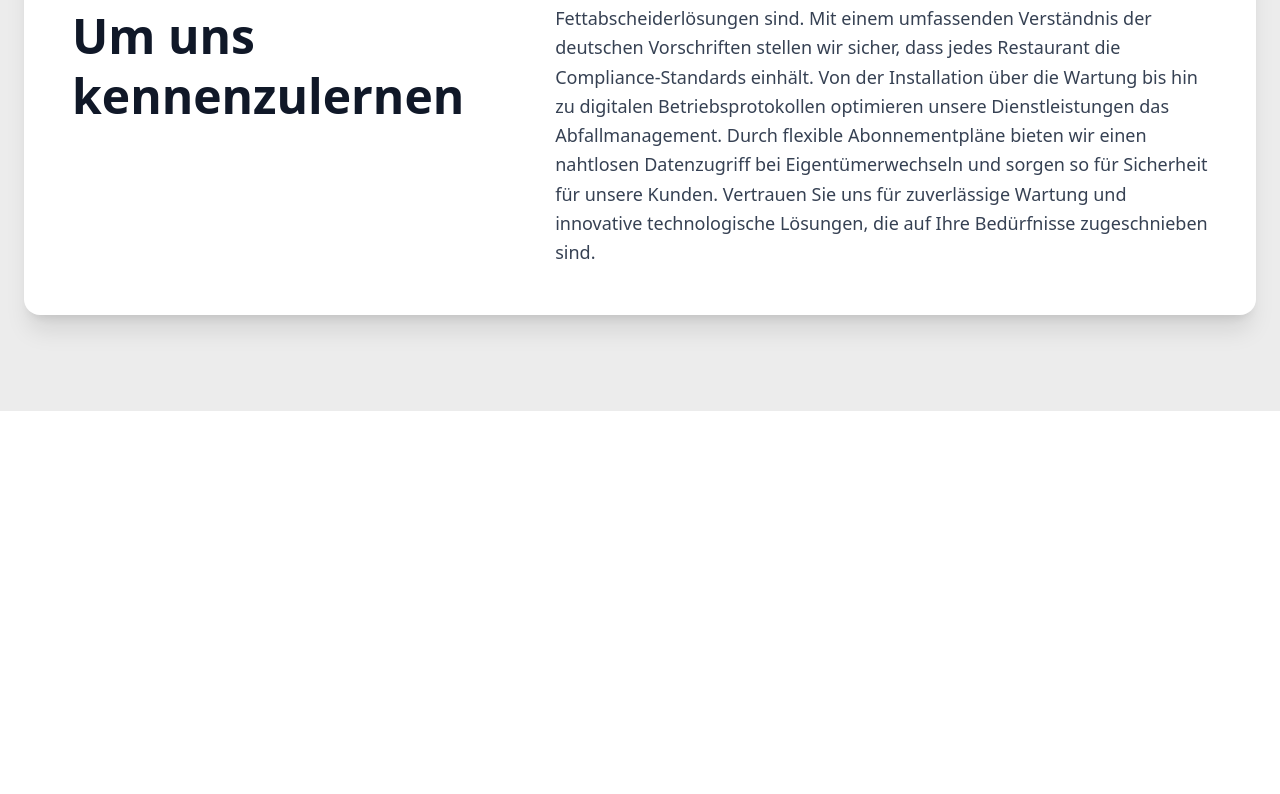
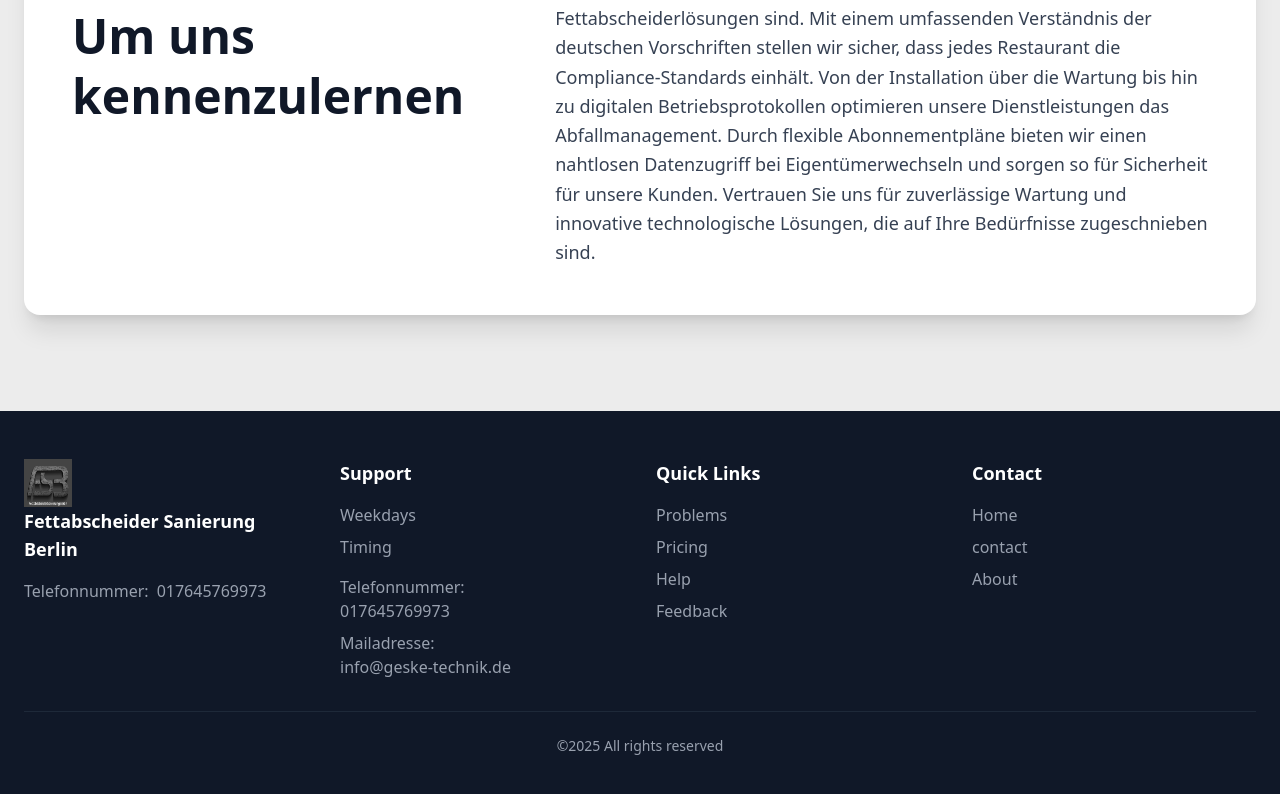
Before and after one commit to binaya-adhikaree/project-frontend, a React (Vite) app: page / in a window 1280 px wide. Shown: the part 1144-1938 px from the top of the page. Before the commit the page ends 1555 px from the top, so only its background shows below. Built offline with nearby package versions, Linux system fonts and the light colour scheme; no server answers.

Commit message:
footer added

```diff
--- a/src/App.tsx
+++ b/src/App.tsx
@@ -16,6 +16,7 @@ import Pricing from "./pages/Pricing";
 import Problems from "./pages/Problems";
 import SubscriptionSuccess from "./pages/SubscriptionSuccess";
 import SubscriptionManagement from "./components/SubscriptionManagement";
+import Footer from "./components/Footer";
 
 function App() {
   return (
@@ -73,6 +74,7 @@ function MainLayout() {
 
   const publicRoutesWithNavbar = ["/", "/home", "/about", "/contact", "/problems", "/login"];
   const shouldShowPublicNavbar = publicRoutesWithNavbar.includes(location.pathname) && !user;
+const shouldShowFooter = publicRoutesWithNavbar.includes(location.pathname) && !user;
 
   const shouldShowAuthNavbar = user !== null;
 
@@ -195,6 +197,8 @@ function MainLayout() {
           }
         />
       </Routes>
+
+         {shouldShowFooter && <Footer />}
     </>
   );
 }
--- /dev/null
+++ b/src/components/Footer.tsx
@@ -0,0 +1,112 @@
+import logo from "../images/logo.png"
+
+export default function Footer() {
+  return (
+    <footer className="bg-gray-900 text-white py-12 px-6">
+      <div className="max-w-7xl mx-auto">
+        <div className="grid grid-cols-1 md:grid-cols-2 lg:grid-cols-4 gap-8 mb-8">
+
+
+          <div>
+            <h3 className="text-lg font-semibold mb-4">
+              <img src={logo} className="h-12 w-12"/>
+              Fettabscheider Sanierung Berlin</h3>
+            <div className="text-gray-400 space-y-2">
+              <p className="flex items-start gap-2">
+                <span className="font-medium">
+                  Telefonnummer:</span>
+                <a href="tel:017645769973" className="hover:text-blue-400 transition-colors">
+                  017645769973
+                </a>
+              </p>
+            </div>
+          </div>
+          <div>
+            <h3 className="text-lg font-semibold mb-4">Support</h3>
+            <ul className="space-y-2 text-gray-400">
+              <li>
+                <a href="#weekdays" className="hover:text-white transition-colors">
+                  Weekdays
+                </a>
+              </li>
+              <li>
+                <a href="#timing" className="hover:text-white transition-colors">
+                  Timing
+                </a>
+              </li>
+              <li className="pt-2">
+                <span className="font-medium">Telefonnummer:</span>
+                <br />
+                <a href="tel:017645769973" className="hover:text-blue-400 transition-colors">
+                  017645769973
+                </a>
+              </li>
+              <li>
+                <span className="font-medium">Mailadresse:</span>
+                <br />
+                <a href="mailto:info@geske-technik.de" className="hover:text-blue-400 transition-colors">
+                  info@geske-technik.de
+                </a>
+              </li>
+            </ul>
+          </div>
+
+
+          <div>
+            <h3 className="text-lg font-semibold mb-4">Quick Links</h3>
+            <ul className="space-y-2 text-gray-400">
+              <li>
+                <a href="#problems" className="hover:text-white transition-colors">
+                  Problems
+                </a>
+              </li>
+              <li>
+                <a href="#pricing" className="hover:text-white transition-colors">
+                  Pricing
+                </a>
+              </li>
+              <li>
+                <a href="#help" className="hover:text-white transition-colors">
+                  Help
+                </a>
+              </li>
+              <li>
+                <a href="#feedback" className="hover:text-white transition-colors">
+                  Feedback
+                </a>
+              </li>
+            </ul>
+          </div>
+
+          {/* Contact */}
+          <div>
+            <h3 className="text-lg font-semibold mb-4">Contact</h3>
+            <ul className="space-y-2 text-gray-400">
+              <li>
+                <a href="/home" className="hover:text-white transition-colors">
+                  Home
+                </a>
+              </li>
+              <li>
+                <a href="/contact" className="hover:text-white transition-colors">
+                  contact
+                </a>
+              </li>
+              <li>
+                <a href="/about" className="hover:text-white transition-colors">
+                  About
+                </a>
+              </li>
+
+            </ul>
+          </div>
+        </div>
+
+
+        <div className="border-t border-gray-800 pt-6 text-center text-gray-400 text-sm">
+          <p>©{new Date().getFullYear()} All rights reserved</p>
+        </div>
+      </div>
+    </footer>
+  );
+}
```
